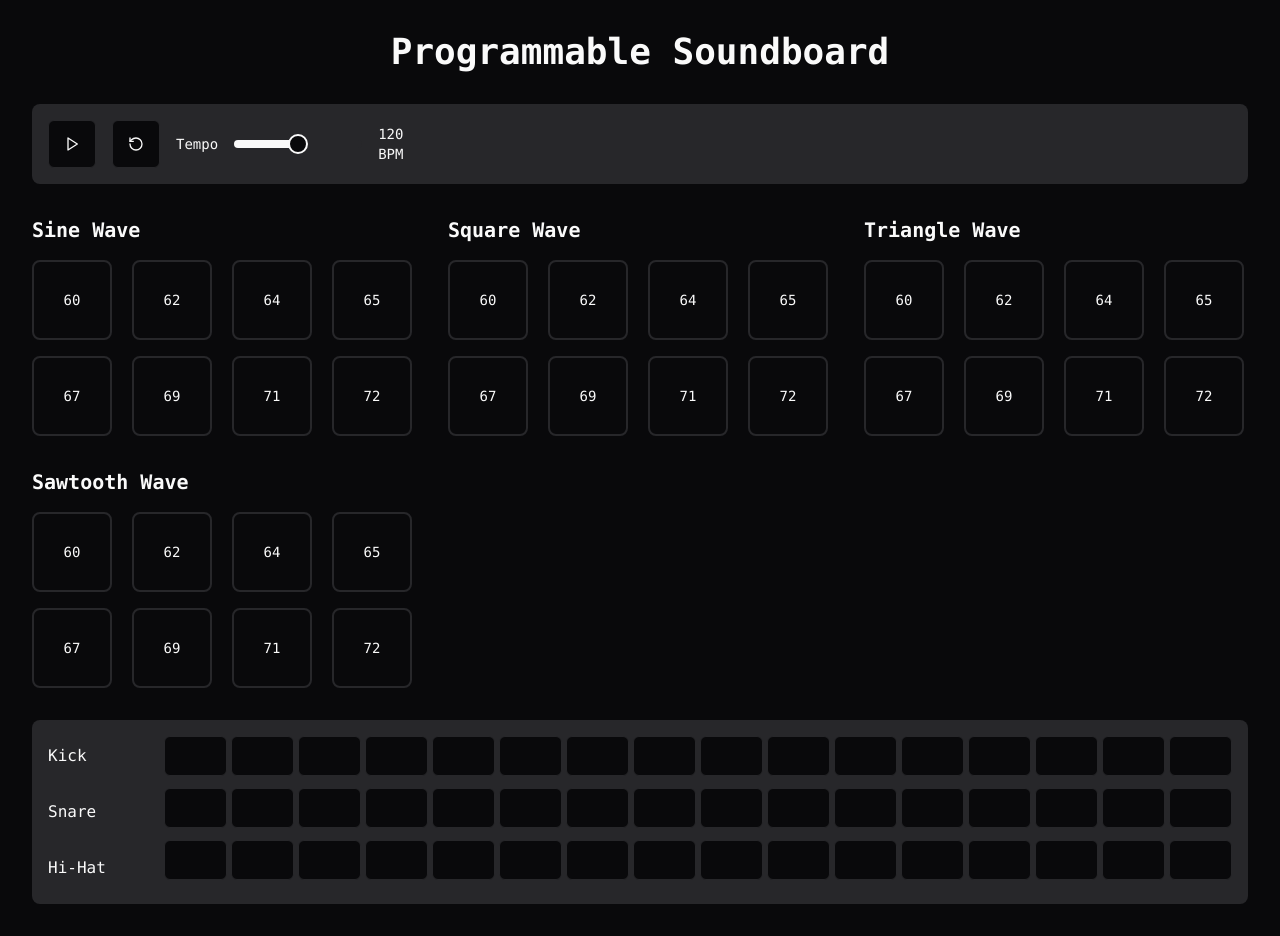
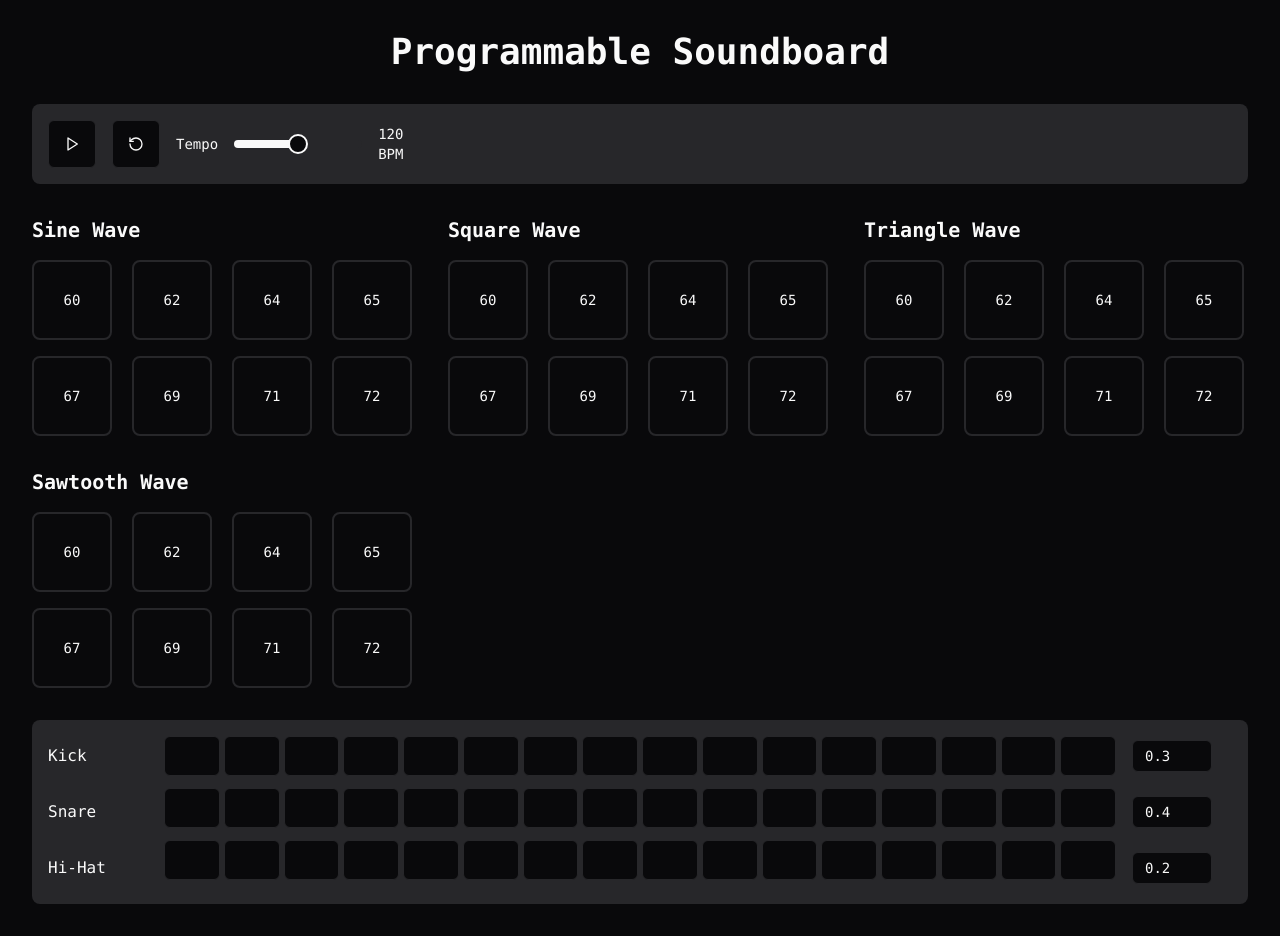
Before and after one commit to noplacetoh1de/programmable-soundboard, a React (Vite) app: page / in a window 1280 px wide. Built offline with nearby package versions, Linux system fonts and the light colour scheme.

Commit message:
Add gain adjustment inputs
Implement input fields for each sound element to allow users to adjust the gain levels dynamically.
[skip gpt_engineer]

```diff
--- a/src/components/SequencerGrid.tsx
+++ b/src/components/SequencerGrid.tsx
@@ -1,5 +1,6 @@
 import { useState, useCallback, useEffect } from "react";
 import { Button } from "@/components/ui/button";
+import { Input } from "@/components/ui/input";
 import { cn } from "@/lib/utils";
 import { AudioEngine } from "@/lib/audio";
 
@@ -26,6 +27,11 @@ interface SequencerGridProps {
 
 export const SequencerGrid = ({ audioEngine, isPlaying, currentStep }: SequencerGridProps) => {
   const [grid, setGrid] = useState<Set<string>>(new Set());
+  const [gains, setGains] = useState({
+    kick: 0.3,
+    snare: 0.4,
+    hihat: 0.2
+  });
 
   const toggleStep = useCallback((drumId: string, step: number) => {
     const stepId = `${drumId}-${step}`;
@@ -40,6 +46,19 @@ export const SequencerGrid = ({ audioEngine, isPlaying, currentStep }: Sequencer
     });
   }, []);
 
+  const handleGainChange = (drumId: string, value: string) => {
+    const numValue = parseFloat(value);
+    if (!isNaN(numValue) && numValue >= 0 && numValue <= 1) {
+      setGains(prev => ({
+        ...prev,
+        [drumId]: numValue
+      }));
+      if (audioEngine) {
+        audioEngine.setGain(`${drumId}-${DRUM_SOUNDS.find(d => d.id === drumId)?.type}`, numValue);
+      }
+    }
+  };
+
   // Trigger sound when current step has active notes
   useEffect(() => {
     if (isPlaying && audioEngine) {
@@ -47,7 +66,7 @@ export const SequencerGrid = ({ audioEngine, isPlaying, currentStep }: Sequencer
         const stepId = `${drum.id}-${currentStep}`;
         if (grid.has(stepId)) {
           const soundId = `${drum.id}-${drum.type}`;
-          audioEngine.playSound(soundId);
+          audioEngine.playSound(soundId, gains[drum.id]);
 
           // Adjust duration based on drum type
           const duration = drum.id === 'hihat' ? 50 : 100; // Shorter duration for hi-hat
@@ -58,11 +77,11 @@ export const SequencerGrid = ({ audioEngine, isPlaying, currentStep }: Sequencer
         }
       });
     }
-  }, [currentStep, isPlaying, audioEngine, grid]);
+  }, [currentStep, isPlaying, audioEngine, grid, gains]);
 
   return (
     <div className="space-y-2 p-4 bg-secondary rounded-lg">
-      <div className="grid grid-cols-[100px_1fr] gap-4">
+      <div className="grid grid-cols-[100px_1fr_100px] gap-4">
         <div className="space-y-4">
           {DRUM_SOUNDS.map((drum) => (
             <div key={drum.id} className="h-10 flex items-center">
@@ -88,6 +107,21 @@ export const SequencerGrid = ({ audioEngine, isPlaying, currentStep }: Sequencer
             </div>
           ))}
         </div>
+        <div className="space-y-4">
+          {DRUM_SOUNDS.map((drum) => (
+            <div key={drum.id} className="h-10 flex items-center">
+              <Input
+                type="number"
+                min="0"
+                max="1"
+                step="0.1"
+                value={gains[drum.id]}
+                onChange={(e) => handleGainChange(drum.id, e.target.value)}
+                className="w-20 h-8"
+              />
+            </div>
+          ))}
+        </div>
       </div>
     </div>
   );
--- a/src/lib/audio.ts
+++ b/src/lib/audio.ts
@@ -27,14 +27,9 @@ export class AudioEngine {
     this.gains.set(id, gain);
   }
 
-  playSound(id: string) {
+  playSound(id: string, gainValue: number = 0.3) {
     const gain = this.gains.get(id);
     if (gain) {
-      // Adjust gain value based on drum type
-      let gainValue = 0.3;
-      if (id.includes('snare')) gainValue = 0.4;
-      if (id.includes('hihat')) gainValue = 0.2;
-
       gain.gain.setValueAtTime(gainValue, this.context.currentTime);
     }
   }
@@ -43,6 +38,13 @@ export class AudioEngine {
     const gain = this.gains.get(id);
     if (gain) {
       gain.gain.setValueAtTime(0, this.context.currentTime);
+    }
+  }
+
+  setGain(id: string, value: number) {
+    const gain = this.gains.get(id);
+    if (gain) {
+      gain.gain.setValueAtTime(value, this.context.currentTime);
     }
   }
 
```
